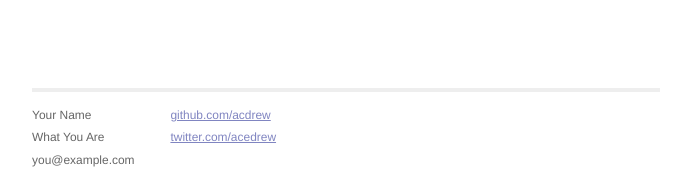
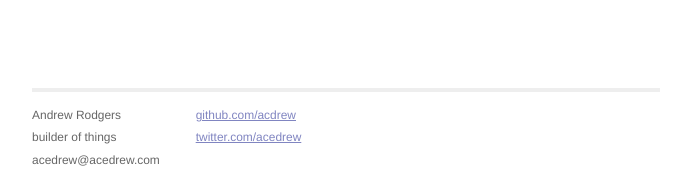
Before and after one commit to acedrew/chab.us-maps, a Jekyll site: the page built from index.html, in a window 1280 px wide. Shown: the part 943-1123 px from the top of the page, without its empty margins (294-985 px from the left). Built offline with Jekyll 4.4.1, drawn with Linux system fonts in a browser that asks for light colours; Markdown is read by kramdown in place of the engine named in the settings.

```diff
--- a/_layouts/default.html
+++ b/_layouts/default.html
@@ -17,7 +17,7 @@
             body { height: 100%; margin: 0; padding: 0 }
         </style>
         <script type="text/javascript"
-            src="https://maps.googleapis.com/maps/api/js?key=AIzaSyAJ3H3LW_JHD6grC-gpKG6BwQvMc2JY_r4&sensor=false">
+            src="https://maps.googleapis.com/maps/api/js?key=AIzaSyAktKWTEsorACydBKgf-EMt2JvXxG6ljVo&sensor=false">
         </script>
         <script type="text/javascript" src="js/chabus.js">
         </script>
@@ -49,9 +49,9 @@
           <div class="footer">
             <div class="contact">
               <p>
-                Your Name<br />
-                What You Are<br />
-                you@example.com
+                Andrew Rodgers<br />
+                builder of things<br />
+                acedrew@acedrew.com
               </p>
             </div>
             <div class="contact">
```
Also changed, not shown: other parts of _layouts/default.html (+1 -1 lines), 1 other file.
